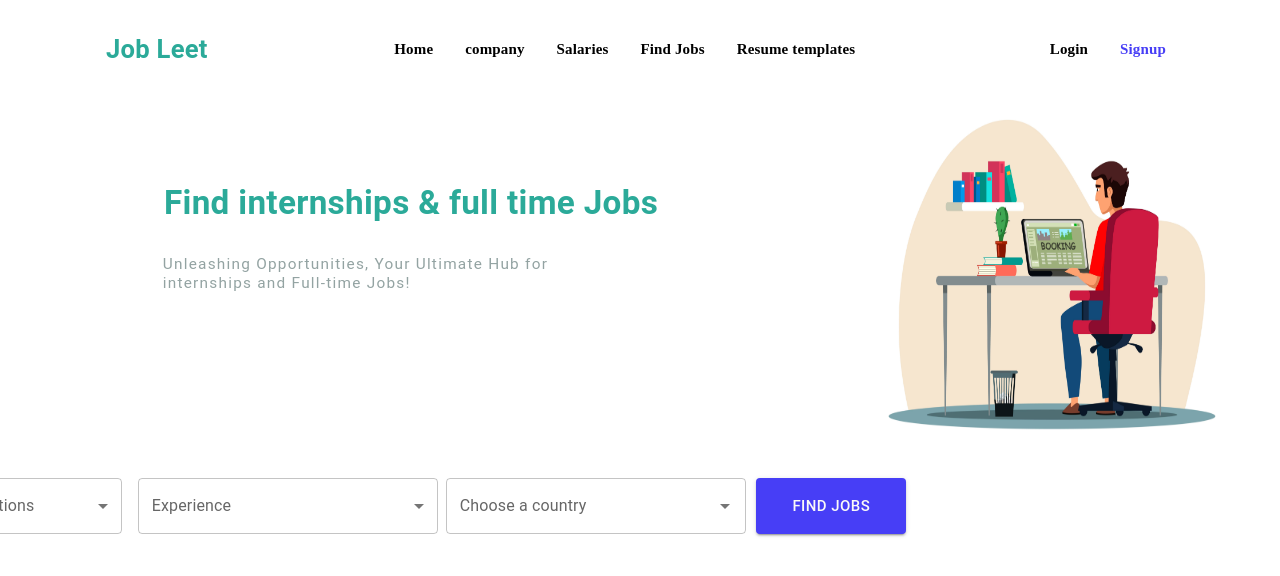
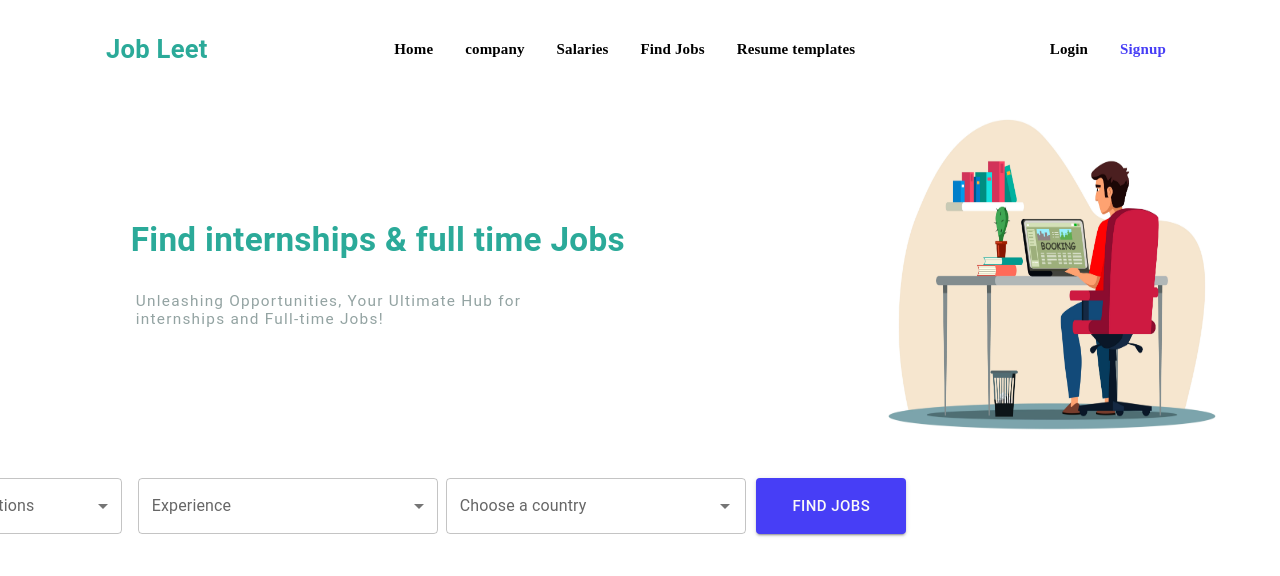
Before and after one commit to nixhantb/Job-Leet-core-UI, a React (Vite) app: page / in a window 1280 px wide. Shown: the top 576 px of the page. Built offline with nearby package versions, Linux system fonts and the light colour scheme; the HTML template or start-up script is replaced by a standard one.

Commit message:
align style of navbar with herobody

```diff
--- a/src/styles/body/herocontentsectionstyles.ts
+++ b/src/styles/body/herocontentsectionstyles.ts
@@ -7,7 +7,7 @@ import "@fontsource-variable/open-sans";
 export const HeroBodyContainer = styled(Box)(({ theme }) => ({
   display: "flex",
   justifyContent: "center",
-  alignItems: "center",
+  alignItems: "center"
 }));
 
 export const HeroBodyImage = styled("img")(({ src, theme }) => ({
@@ -22,10 +22,10 @@ export const HeroBodyDescriptionContainer = styled(Box)(({ theme }) => ({
   margin: "0.7% auto 1%",
   paddingTop: '1em',
   width: "58vw",
-  height: "30vh",
+  height: "auto",
   display: 'flex',
   flexDirection: 'column',
-  alignItems: 'center',
+  alignItems: 'center'
 }));
 
 export const HeroBodyDescriptionTitle = styled(Typography)(({ theme }) => ({
@@ -34,15 +34,17 @@ export const HeroBodyDescriptionTitle = styled(Typography)(({ theme }) => ({
   lineHeight: "1.3",
   textAlign: 'left',
   marginTop: '2vw',
+  marginRight: '2em',
   width: '40vw',
   color: Colors.jungleGreen,
 }));
+
 export const HeroBodyDescriptionContent = styled(Typography)(({ theme }) => ({
   fontSize: "1.2vw",
   fontWeight: "400",
   width: "27em",
   textAlign: 'left',
-  margin: "2em 5.5em",
+  margin: "2em",
   lineHeight: "1.2",
   letterSpacing: 1.25,
   color: Colors.pewter,
```
